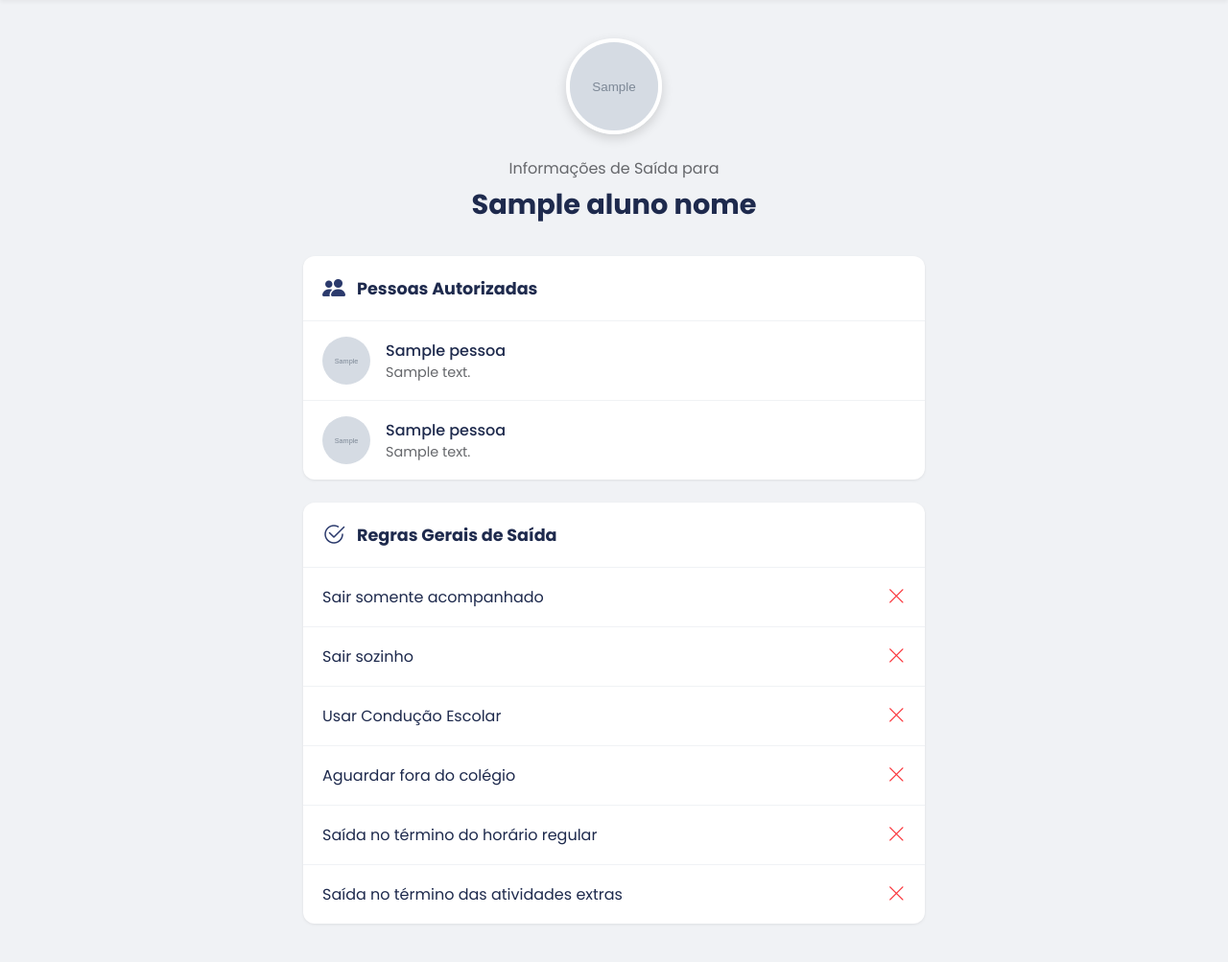
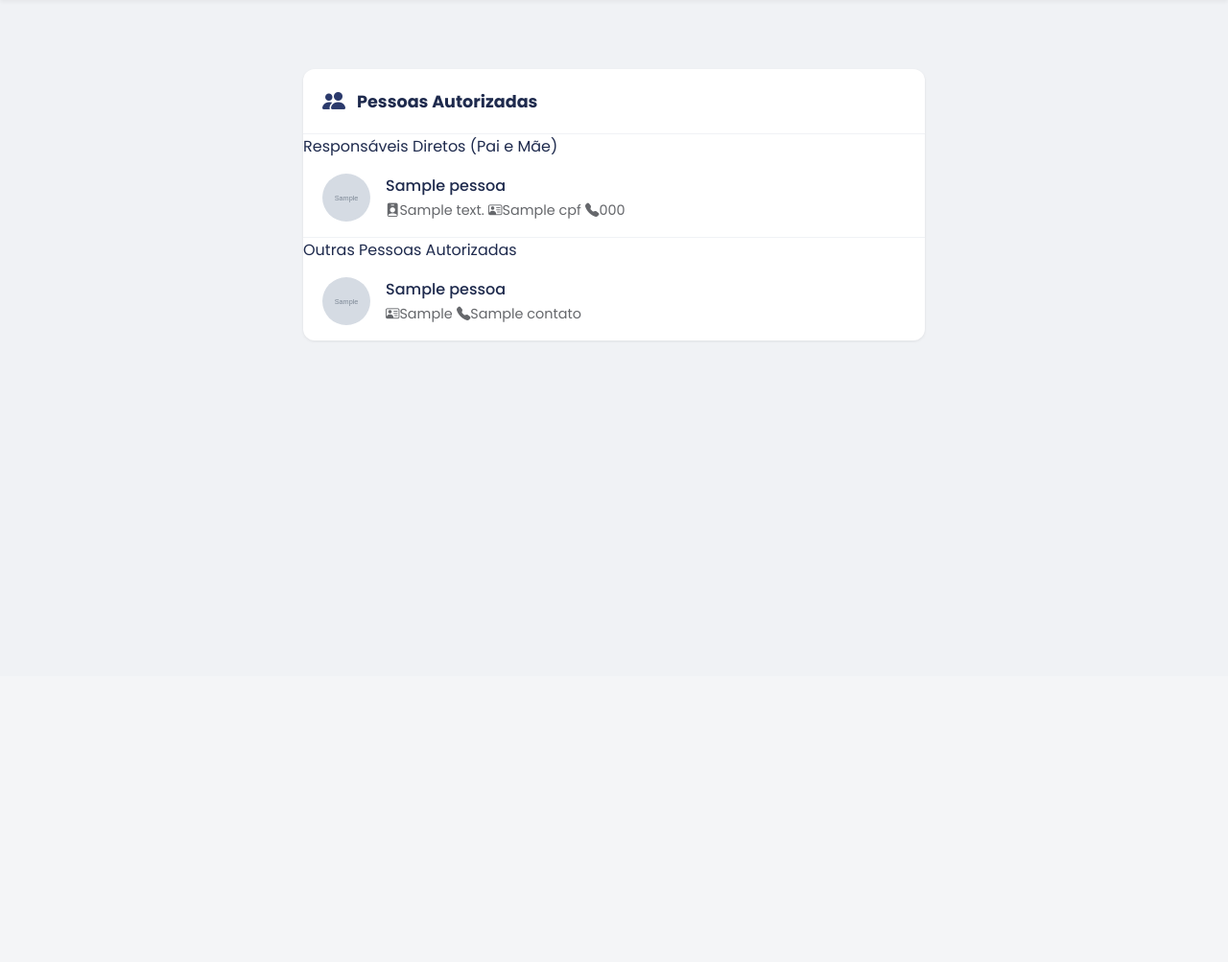
Before and after one commit to CarbonellGit/consulta_sophia, a Flask app: template templates/detalhes_aluno.html in a window 1280 px wide. Shown: the part 95-1098 px from the top of the page at 96% size. After the commit the page ends 451 px from the top, so only its background shows below. Run offline with Flask 3, Linux system fonts and the light colour scheme; the template is opened without the code that fills it: most values are stand-ins (such as "Sample title", 1, 10 or a date in 2020); grey boxes marked "Sample" are stand-in pictures.

Commit message:
Update detalhes_aluno.html

```diff
--- a/templates/detalhes_aluno.html
+++ b/templates/detalhes_aluno.html
@@ -4,14 +4,6 @@
 
 {% block content %}
 <div class="page-title-container">
-    {% if aluno_foto_uri %}
-        <img src="{{ aluno_foto_uri }}" class="student-avatar" alt="Foto de {{ aluno_nome }}">
-    {% else %}
-        <div class="student-avatar-placeholder"><i class="bi bi-person-bounding-box"></i></div>
-    {% endif %}
-
-    <p class="page-subtitle">Informações de Saída para</p>
-    <h2 class="page-title">{{ aluno_nome }}</h2>
     </div>
 
 <div class="info-card">
@@ -20,7 +12,9 @@
         <h3>Pessoas Autorizadas</h3>
     </div>
     <ul class="person-list">
+
         {% if pais_e_maes %}
+        <li class="person-list-header">Responsáveis Diretos (Pai e Mãe)</li>
         {% for pessoa in pais_e_maes %}
         <li class="person-item">
             {% if pessoa.foto_uri %}
@@ -30,13 +24,24 @@
             {% endif %}
             <div class="person-info">
                 <span class="person-name">{{ pessoa.nome }}</span>
-                    <span class="person-detail">{{ pessoa.tipoVinculo.descricao if pessoa.tipoVinculo else 'Responsável' }}</span>
+                <div class="person-details-group">
+                    {% if pessoa.tipoVinculo.descricao %}
+                    <span class="person-detail"><i class="bi bi-person-badge-fill"></i>{{ pessoa.tipoVinculo.descricao }}</span>
+                    {% endif %}
+                    {% if pessoa.cpf %}
+                    <span class="person-detail"><i class="bi bi-person-vcard"></i>{{ pessoa.cpf }}</span>
+                    {% endif %}
+                    {% if pessoa.telefone %}
+                    <span class="person-detail"><i class="bi bi-telephone-fill"></i>{{ pessoa.telefone }}</span>
+                    {% endif %}
+                </div>
             </div>
         </li>
         {% endfor %}
         {% endif %}
 
         {% if outras_pessoas %}
+        <li class="person-list-header">Outras Pessoas Autorizadas</li>
         {% for pessoa in outras_pessoas %}
         <li class="person-item">
             {% if pessoa.foto_uri %}
@@ -46,7 +51,14 @@
             {% endif %}
             <div class="person-info">
                 <span class="person-name">{{ pessoa.nome }}</span>
-                    <span class="person-detail">{{ pessoa.tipoVinculo.descricao if pessoa.tipoVinculo else 'Autorizado(a)' }}</span>
+                <div class="person-details-group">
+                    {% if pessoa.rg %}
+                    <span class="person-detail"><i class="bi bi-person-vcard"></i>{{ pessoa.rg }}</span>
+                    {% endif %}
+                    {% if pessoa.contato or pessoa.telefone %}
+                    <span class="person-detail"><i class="bi bi-telephone-fill"></i>{{ pessoa.contato or pessoa.telefone }}</span>
+                    {% endif %}
+                </div>
             </div>
         </li>
         {% endfor %}
@@ -59,47 +71,5 @@
 </div>
 
 <div class="info-card">
-    <div class="card-header">
-        <i class="bi bi-check2-circle card-icon"></i>
-        <h3>Regras Gerais de Saída</h3>
-    </div>
-    <ul class="rules-list">
-        <li class="rule-item">
-            <span>Sair somente acompanhado</span>
-            <span class="rule-status {% if regras_saida.acompanhado %}allowed{% else %}denied{% endif %}">
-                <i class="bi {% if regras_saida.acompanhado %}bi-check-lg{% else %}bi-x-lg{% endif %}"></i>
-            </span>
-        </li>
-        <li class="rule-item">
-            <span>Sair sozinho</span>
-            <span class="rule-status {% if regras_saida.sozinho %}allowed{% else %}denied{% endif %}">
-                <i class="bi {% if regras_saida.sozinho %}bi-check-lg{% else %}bi-x-lg{% endif %}"></i>
-            </span>
-        </li>
-         <li class="rule-item">
-            <span>Usar Condução Escolar</span>
-            <span class="rule-status {% if regras_saida.conducao %}allowed{% else %}denied{% endif %}">
-                <i class="bi {% if regras_saida.conducao %}bi-check-lg{% else %}bi-x-lg{% endif %}"></i>
-            </span>
-        </li>
-        <li class="rule-item">
-            <span>Aguardar fora do colégio</span>
-            <span class="rule-status {% if regras_saida.fora_escola %}allowed{% else %}denied{% endif %}">
-                <i class="bi {% if regras_saida.fora_escola %}bi-check-lg{% else %}bi-x-lg{% endif %}"></i>
-            </span>
-        </li>
-        <li class="rule-item">
-            <span>Saída no término do horário regular</span>
-            <span class="rule-status {% if regras_saida.horario_regular %}allowed{% else %}denied{% endif %}">
-                <i class="bi {% if regras_saida.horario_regular %}bi-check-lg{% else %}bi-x-lg{% endif %}"></i>
-            </span>
-        </li>
-        <li class="rule-item">
-            <span>Saída no término das atividades extras</span>
-            <span class="rule-status {% if regras_saida.atividade_extra %}allowed{% else %}denied{% endif %}">
-                <i class="bi {% if regras_saida.atividade_extra %}bi-check-lg{% else %}bi-x-lg{% endif %}"></i>
-            </span>
-        </li>
-    </ul>
     </div>
 {% endblock %}
```
Lines whose indentation alone changed are shown as unchanged.
